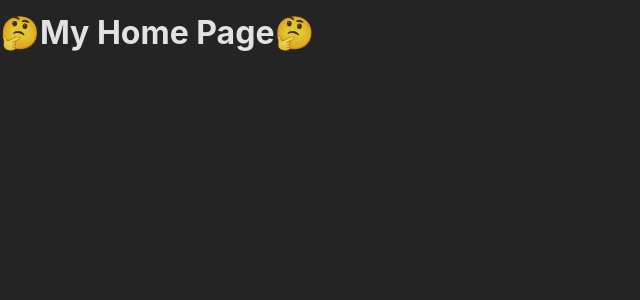
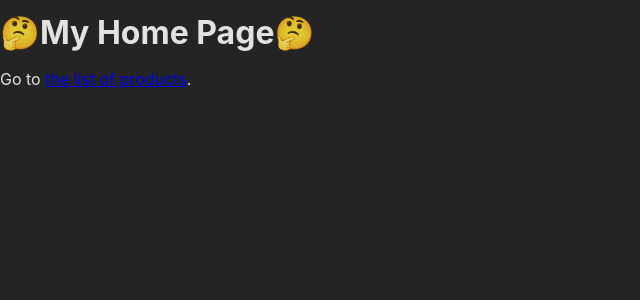
Before and after one commit to WodaMineralna/S22-Building-a-Multi-Page-SPA-with-React-Router, a React (Create React App) app: page / in a window 1280 px wide. Shown: the top 300 px of the page, without its empty margins (0-640 px from the left). Built offline with nearby package versions, Linux system fonts and the light colour scheme.

Commit message:
Added navigation

```diff
--- a/src/pages/Home.js
+++ b/src/pages/Home.js
@@ -1,3 +1,12 @@
+import { Link } from "react-router-dom";
+
 export default function HomePage() {
-  return <h1>🤔My Home Page🤔</h1>;
+  return (
+    <>
+      <h1>🤔My Home Page🤔</h1>
+      <p>
+        Go to <Link to={"/products"}>the list of products</Link>.
+      </p>
+    </>
+  );
 }
```
